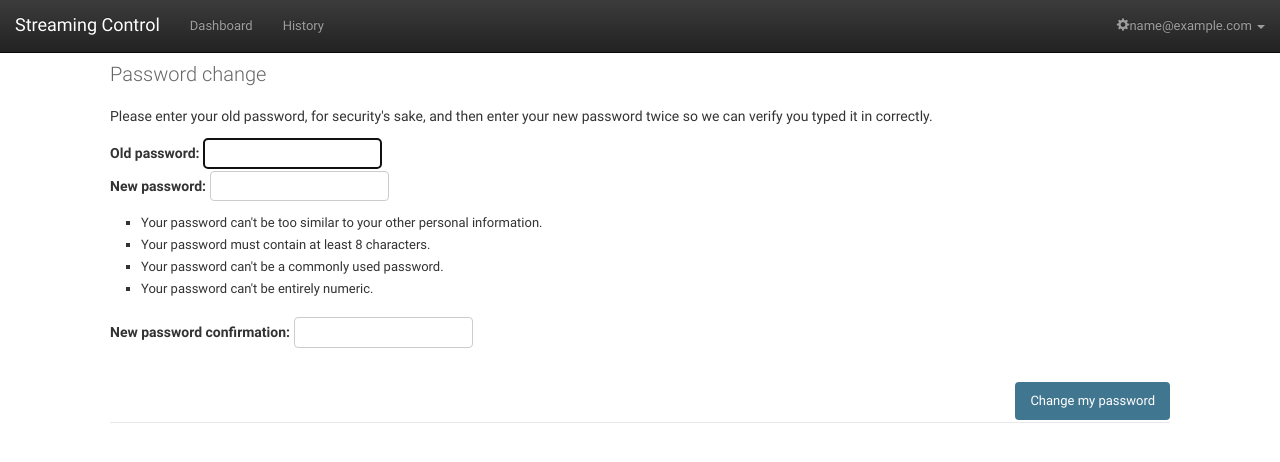
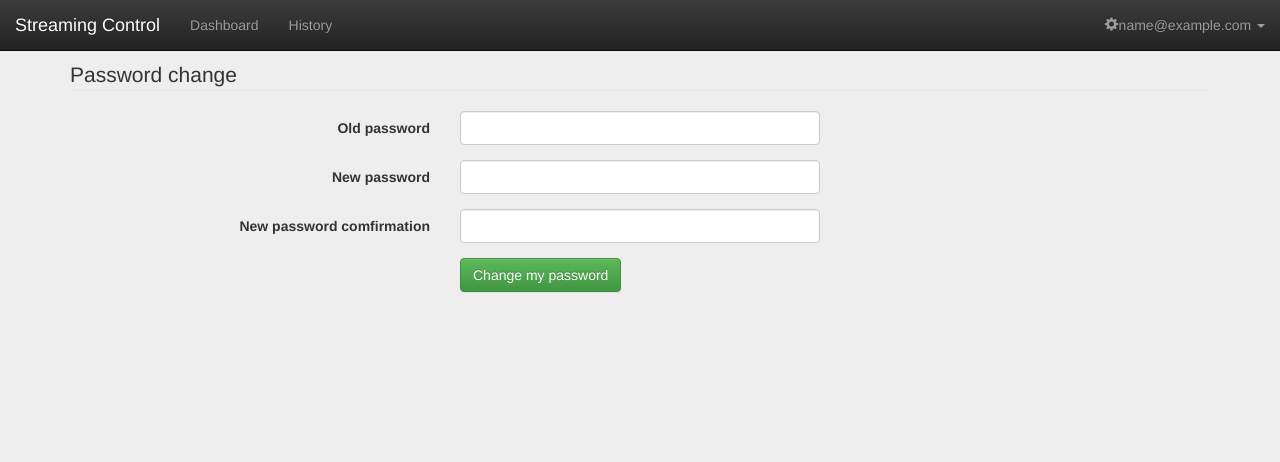
Before and after one commit to 1533683/streaming_control, a Django app: page /accounts/password/ in a window 1280 px wide. Shown: the top 462 px of the page. Run offline with Django 3.2, Linux system fonts and the light colour scheme; the visitor is signed in with stand-in values (Sample User, id 1); some libraries are stand-ins or nearby versions.

Commit message:
change password change template

```diff
--- a/templates/accounts/password_change.html
+++ b/templates/accounts/password_change.html
@@ -1,52 +1,45 @@
 {% extends 'base.html' %}
 {% block content %}
-	<link rel="stylesheet" type="text/css" href="/static/admin/css/base.css" />
-	<!--     <link rel="stylesheet" type="text/css" href="/static/admin/css/login.css" />
-	<script type="text/javascript" src="/static/angular.min.js"></script> -->
-	<!-- Content -->
-	<hr/>
-	<h2>Pasword Change</h2>
-	<div id="content" class="colM" ng-app="PaswordChangeApp" ng-controller="PaswordChangeCtrl">
-
-		<h1>Password change</h1>
-		<div id="content-main">
-			<form method="post"><input type='hidden' name='csrfmiddlewaretoken' value='dMcz9eE0p2icYGllG4xFUFAtBwwW6vGtSOa1UeXbHZvtHDKsy6gvwHvDTchelsXR' />
-			<div>
-				<p>Please enter your old password, for security's sake, and then enter your new password twice so we can verify you typed it in correctly.</p>
-				<fieldset class="module aligned wide">
-					<div class="form-row">
-
-						<label class="required" for="id_old_password">Old password:</label>
-						<input autofocus="" id="id_old_password" name="old_password" type="password" required ng-model="user.oldpassword" ng-keypress="checkIfEnterKeyWasPressed($event)"/>
-					</div>
-					<div class="form-row">
-
-						<label class="required" for="id_new_password1">New password:</label>
-						<input id="id_new_password1" name="new_password1" type="password" required ng-model="user.newpassword" ng-keypress="checkIfEnterKeyWasPressed($event)"/>
-
-						<p class="help"><ul><li>Your password can&#39;t be too similar to your other personal information.</li><li>Your password must contain at least 8 characters.</li><li>Your password can&#39;t be a commonly used password.</li><li>Your password can&#39;t be entirely numeric.</li></ul></p>
+<div ng-app="PaswordChangeApp" ng-controller="PaswordChangeCtrl">
+    <form class="form-horizontal">
+        <fieldset>
+            <!-- Form Name -->
+            <legend>Password change</legend>
+            <!-- Password input-->
+            <div class="form-group">
+                <label class="col-md-4 control-label" for="piCurrPass">Old password</label>
+                <div class="col-md-4">
+                    <input id="id_old_password" name="old_password" type="password" ng-model="user.oldpassword" ng-keypress="checkIfEnterKeyWasPressed($event)" class="form-control input-md" required="">
 
                 </div>
-					<div class="form-row">
-						<label class="required" for="id_new_password2">New password confirmation:</label>
-						<input id="id_new_password2" name="new_password2" type="password" required ng-model="user.retypepassword" ng-keypress="checkIfEnterKeyWasPressed($event)"/>
             </div>
-				</fieldset>
-				<div class="submit-row">
-					<input type="button" value="Change my password" class="default" ng-click="pasword_change()"/>
+            <!-- Password input-->
+            <div class="form-group">
+                <label class="col-md-4 control-label" for="piNewPass">New password</label>
+                <div class="col-md-4">
+                    <input id="id_new_password1" name="new_password1" type="password" ng-model="user.newpassword" ng-keypress="checkIfEnterKeyWasPressed($event)" class="form-control input-md" required="">
+
                 </div>
             </div>
-		</form>
-		<hr/>
+            <!-- Password input-->
+            <div class="form-group">
+                <label class="col-md-4 control-label" for="piNewPassRepeat">New password comfirmation</label>
+                <div class="col-md-4">
+                    <input id="id_new_password2" name="new_password2" type="password" ng-model="user.retypepassword" ng-keypress="checkIfEnterKeyWasPressed($event)"placeholder="" class="form-control input-md" required="">
+
+                </div>
+            </div>
+            <!-- Button (Double) -->
+            <div class="form-group">
+                <label class="col-md-4 control-label" for="bCancel"></label>
+                <div class="col-md-8">
+                    <input type="button" value="Change my password" class="btn btn-success" ng-click="pasword_change()"/>
+                </div>
             </div>
 
-	<br class="clear" />
+        </fieldset>
+    </form>
 </div>
-<!-- END Content -->
-<div id="footer"></div>
-</div>
-<!-- END Container -->
-
 <script type="text/javascript">
   var app = angular.module('PaswordChangeApp', []);
   app.controller('PaswordChangeCtrl', function($scope,$http,$window) {
--- a/templates/supervisord/history.html
+++ b/templates/supervisord/history.html
@@ -7,7 +7,7 @@
     <table class="table table-bordered table-hover table-striped">
       <thead>
         <tr>
-          <th class="col-md-11">Mesage</th>
+          <th class="col-md-11">Mesages</th>
         </tr>
       </thead>
       <tbody>
```
Lines whose indentation alone changed are shown as unchanged.
